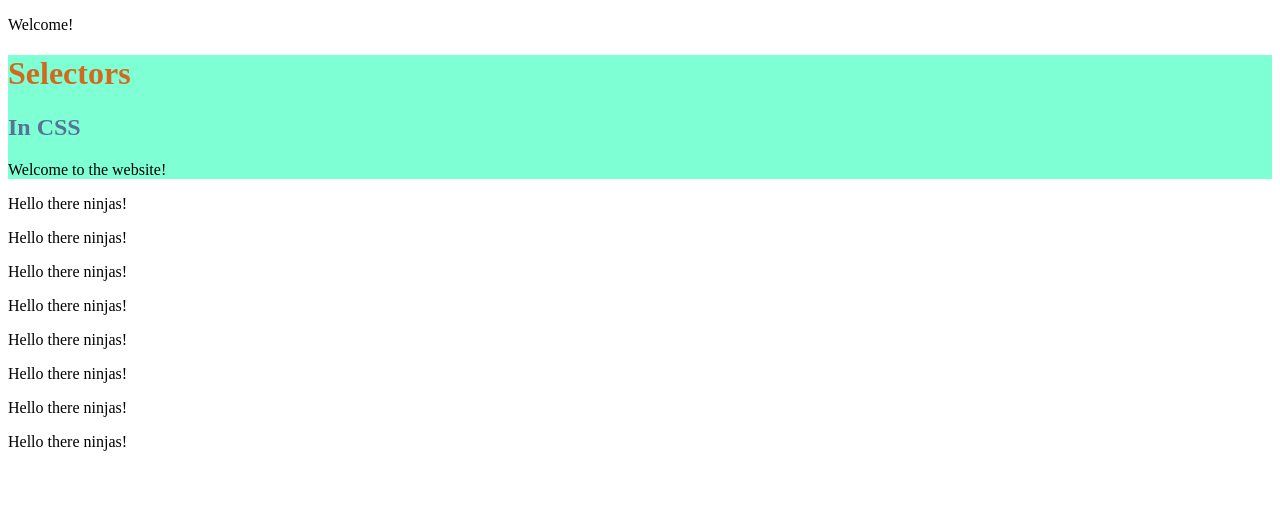
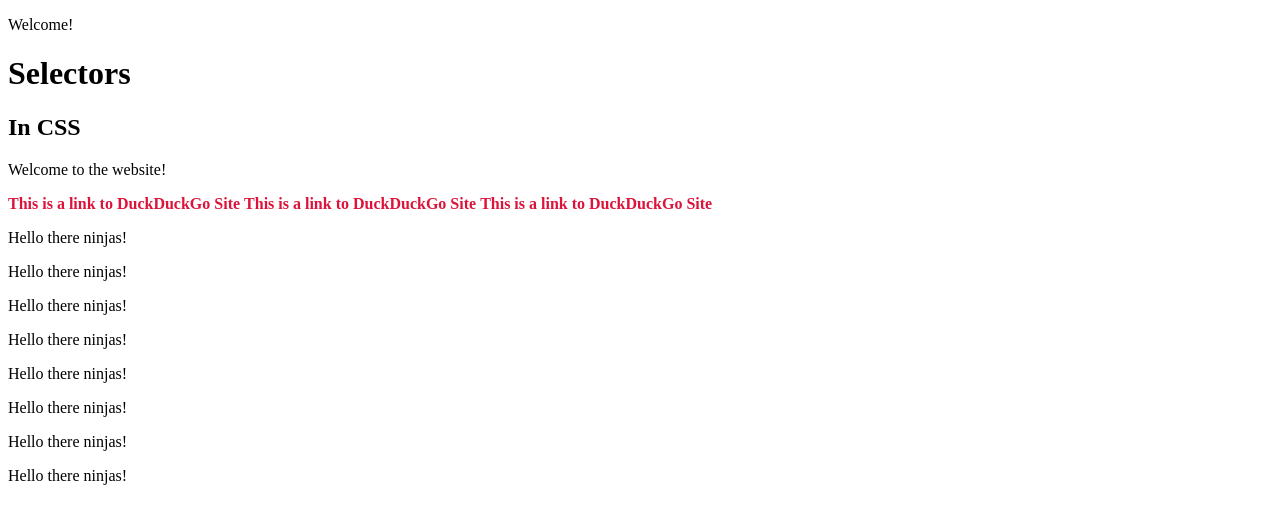
Before and after one commit to paj-co/CSS-Tutorials-For-Beginners, a plain HTML site: page index.html in a window 1280 px wide. Drawn offline with Linux system fonts and the light colour scheme.

Commit message:
CSS Tutorial For Beginners 33 - Styling Links

```diff
--- a/css/syntax.css
+++ b/css/syntax.css
@@ -1,9 +1,10 @@
-#header h1{
-    color: chocolate;
+a{
+    color: crimson;
+    text-decoration: none;
+    font-weight: bold;
 }
-#header h2{
-    color: #567398;
+a:hover{
+    color: darkcyan;
+    text-decoration: overline;
+    background-color: orange;
 }
-#header{
-    background-color: aquamarine;
-}
--- a/index.html
+++ b/index.html
@@ -16,6 +16,10 @@
             <p>Welcome to the website!</p>
         </div>
 
+        <a href="https://duckduckgo.com">This is a link to DuckDuckGo Site</a>
+        <a href="https://duckduckgo.com">This is a link to DuckDuckGo Site</a>
+        <a href="https://duckduckgo.com">This is a link to DuckDuckGo Site</a>
+
         <p>Hello there ninjas!</p>
         <p>Hello there ninjas!</p>
         <p>Hello there ninjas!</p>
```
Also changed, not shown: 1 other file.
